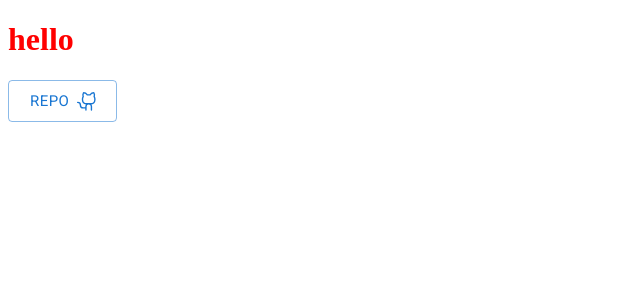
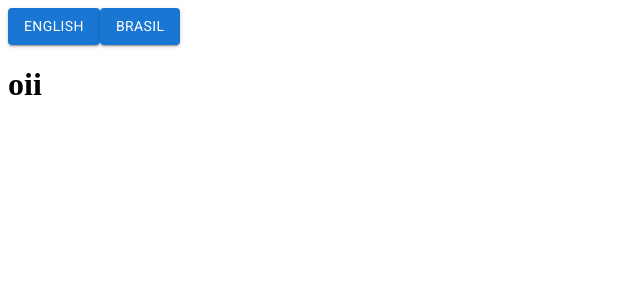
Before and after one commit to GianManzo/manzo, a Next.js app: page / in a window 1280 px wide. Shown: the top 300 px of the page, without its empty margins (0-640 px from the left). Built offline with nearby package versions, Linux system fonts and the light colour scheme.

Commit message:
config translation

```diff
--- a/src/app/layout.tsx
+++ b/src/app/layout.tsx
@@ -1,6 +1,7 @@
 import { poppins, roboto } from '@/shared/styles/themes/fonts';
 import Contexts from '../shared/contexts/context';
 import { TranslationProvider } from '@/shared/contexts/i18n/translation.context';
+import { LanguageSelector } from '@/shared/components/ChangeLanguage/ChangeLanguage';
 export default function RootLayout({
   children,
 }: {
@@ -9,9 +10,12 @@ export default function RootLayout({
   return (
     <html lang="en" className={`${poppins.variable} ${roboto.variable} `}>
       <body>
-        <TranslationProvider>
-          <Contexts>{children}</Contexts>
-        </TranslationProvider>
+        <Contexts>
+          <TranslationProvider>
+            <LanguageSelector />
+            {children}
+          </TranslationProvider>
+        </Contexts>
       </body>
     </html>
   );
--- a/src/app/page.tsx
+++ b/src/app/page.tsx
@@ -1,29 +1,7 @@
 'use client';
-
-import { Button, Icon } from '@/shared/components';
 import { useTranslation } from '@/shared/contexts/i18n/translation.context';
-import { useState } from 'react';
 
 export default function Home() {
-  const { language, changeLanguage, translate } = useTranslation();
-  const [currentLanguage, setCurrentLanguage] = useState(language);
-
-  const handleChangeLanguage = () => {
-    const newLanguage = currentLanguage === 'en' ? 'pt' : 'en';
-    changeLanguage(newLanguage);
-    setCurrentLanguage(newLanguage);
-  };
-  return (
-    <div style={{ height: '2000px' }}>
-      <h1 style={{ color: 'red' }}>{translate('header')}</h1>
-      <Button
-        size="large"
-        endIcon={<Icon iconName="gitLogo" />}
-        variant="outlined"
-        onClick={handleChangeLanguage}
-      >
-        Repo
-      </Button>
-    </div>
-  );
+  const { translate } = useTranslation();
+  return <h1>{translate('header')}</h1>;
 }
--- /dev/null
+++ b/src/shared/components/ChangeLanguage/ChangeLanguage.tsx
@@ -0,0 +1,37 @@
+'use client';
+
+import { useTranslation } from '@/shared/contexts/i18n/translation.context';
+import { useEffect, useState } from 'react';
+import { Button } from '..';
+
+export const LanguageSelector = () => {
+  const { changeLanguage, language, translate } = useTranslation();
+  const [currentLanguage, setCurrentLanguage] = useState(language);
+
+  useEffect(() => {
+    const savedLanguage = localStorage.getItem('language');
+    if (savedLanguage && savedLanguage !== currentLanguage) {
+      changeLanguage(savedLanguage);
+      setCurrentLanguage(savedLanguage);
+    }
+  }, []);
+
+  const handleLanguageChange = (newLanguage: string) => {
+    if (newLanguage !== currentLanguage) {
+      localStorage.setItem('language', newLanguage);
+      changeLanguage(newLanguage);
+      setCurrentLanguage(newLanguage);
+    }
+  };
+
+  return (
+    <div>
+      <Button variant="contained" onClick={() => handleLanguageChange('en')}>
+        English
+      </Button>
+      <Button variant="contained" onClick={() => handleLanguageChange('pt')}>
+        Brasil
+      </Button>
+    </div>
+  );
+};
--- a/src/shared/contexts/i18n/translation.context.tsx
+++ b/src/shared/contexts/i18n/translation.context.tsx
@@ -1,7 +1,8 @@
 'use client';
 import {
   LanguagesType,
-  TranslateFunction,
+  TranslationContextData,
+  TranslationProviderProps,
 } from '@/shared/translations/translations.interfaces';
 import PropTypes from 'prop-types';
 import React, {
@@ -11,16 +12,6 @@ import React, {
   useEffect,
 } from 'react';
 import { useTranslation as i18nUseTranslation } from 'react-i18next';
-
-interface TranslationContextData {
-  language: LanguagesType;
-  translate: TranslateFunction;
-  changeLanguage: (languageCode: LanguagesType) => void;
-}
-
-interface TranslationProviderProps {
-  children: React.ReactNode;
-}
 
 const TranslationContext = createContext({} as TranslationContextData);
 
@@ -40,7 +31,7 @@ const TranslationProvider: React.FC<TranslationProviderProps> = ({
   );
 
   const changeLanguage = useCallback(
-    (code: LanguagesType) => {
+    (code: string) => {
       i18n.changeLanguage(code);
     },
     [i18n],
@@ -55,10 +46,6 @@ const TranslationProvider: React.FC<TranslationProviderProps> = ({
   );
 };
 
-TranslationProvider.propTypes = {
-  children: PropTypes.element.isRequired,
-};
-
 function useTranslation() {
   const context = useContext(TranslationContext);
 
--- a/src/shared/lib/i18n.ts
+++ b/src/shared/lib/i18n.ts
@@ -15,5 +15,5 @@ i18n.use(initReactI18next).init({
     },
     es: {},
   },
-  lng: 'en',
+  lng: 'pt',
 });
--- a/src/shared/translations/en.json
+++ b/src/shared/translations/en.json
@@ -1,5 +1,6 @@
 {
   "translation": {
-    "header": "hello"
+    "header": "hello",
+    "teste": "not extended"
   }
 }
--- a/src/shared/translations/pt.json
+++ b/src/shared/translations/pt.json
@@ -1,5 +1,6 @@
 {
   "translation": {
-    "header": "oii"
+    "header": "oii",
+    "teste": "quero entender"
   }
 }
```
Also changed, not shown: src/app/dashboard/page.tsx (deleted, +0 -8 lines), src/shared/translations/translations.interfaces.ts (+10 -0 lines).
